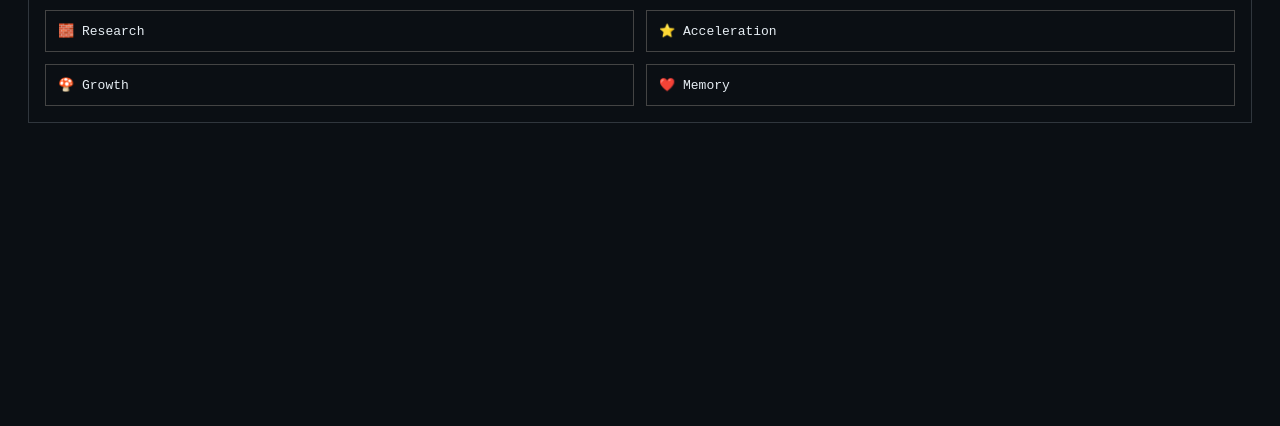
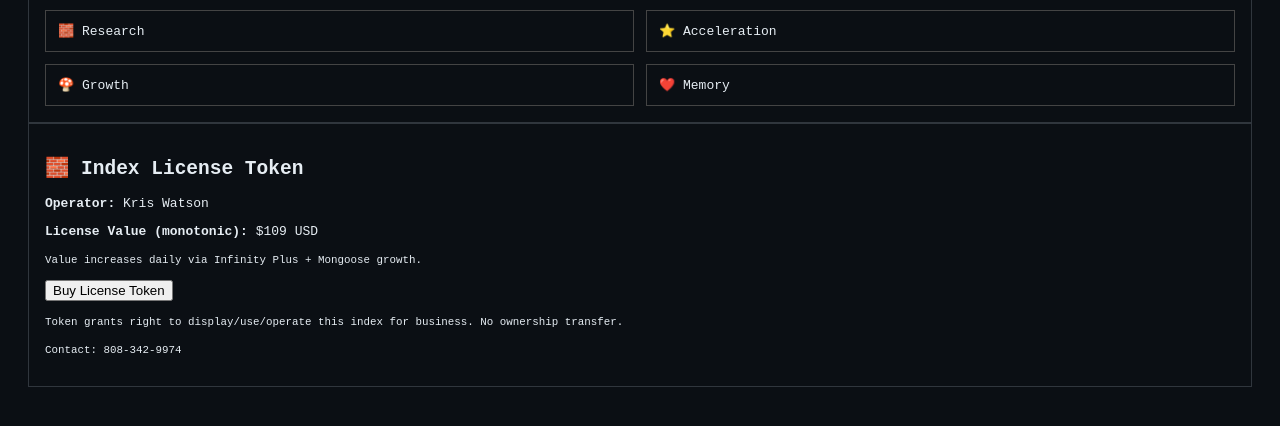
Before and after one commit to pewpi-infinity/-, a plain HTML site: page index.html in a window 1280 px wide. Shown: the part 128-554 px from the top of the page. Drawn offline with Linux system fonts and the light colour scheme.

Commit message:
🧱 c13b0⁴ sweep + index growth → 109

```diff
--- a/index.html
+++ b/index.html
@@ -23,3 +23,17 @@ body{font-family:monospace;background:#0b0f14;color:#e6edf3;padding:20px}
 </div>
 </body>
 </html>
+
+<!-- INDEX_VALUE_START -->
+<div class="box">
+<h2>🧱 Index License Token</h2>
+<p><strong>Operator:</strong> Kris Watson</p>
+<p><strong>License Value (monotonic):</strong> $109 USD</p>
+<p><small>Value increases daily via Infinity Plus + Mongoose growth.</small></p>
+<form action="https://www.paypal.com/paypalme/marvaseater@gmail.com/109" method="get" target="_blank">
+  <button type="submit">Buy License Token</button>
+</form>
+<p><small>Token grants right to display/use/operate this index for business. No ownership transfer.</small></p>
+<p><small>Contact: 808-342-9974</small></p>
+</div>
+<!-- INDEX_VALUE_END -->
```
Also changed, not shown: index_value.json (added, +10 -0 lines), 2 other files.
